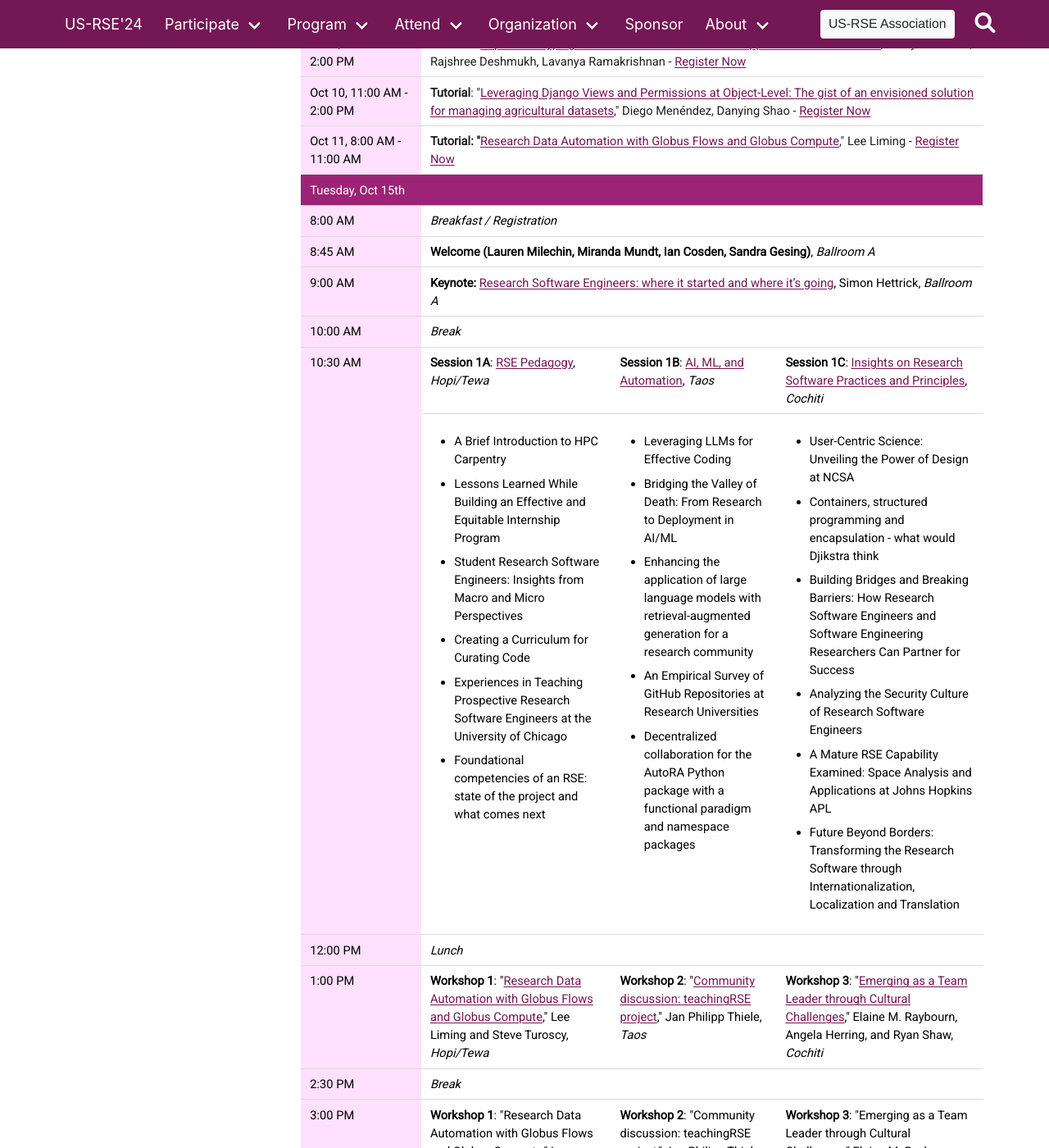
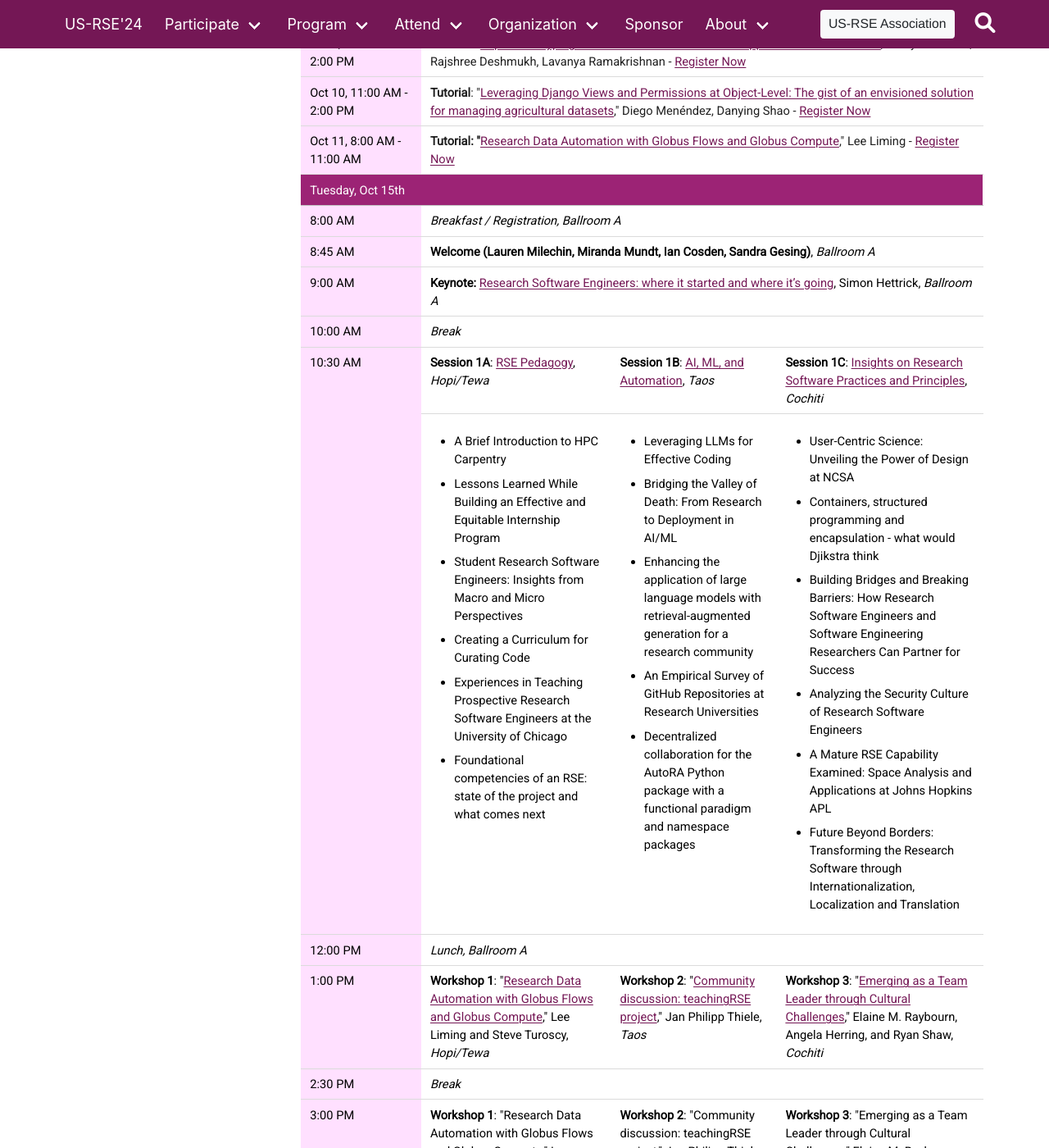
Before and after one commit to USRSE/usrse24, a Jekyll site: the page built from pages/program/program.md, in a window 1280 px wide and 1400 px high, scrolled down 656 px. Shown: the whole window at 82% size. Built offline with Jekyll 4.4.1, drawn with Linux system fonts in a browser that asks for light colours; a style sheet for code colours, icons or effects is not loaded; some of the changed text lies outside the part shown.

Commit message:
Add meal locations to program

```diff
--- a/pages/program/program.md
+++ b/pages/program/program.md
@@ -1254,7 +1254,7 @@ tags will be replaced.-->
   <td height=26 class=xl696507 width=108 style='height:19.5pt;width:81pt'>8:00
   AM</td>
   <td colspan=6 class=xl906507 width=944 style='border-right:.5pt solid white;
-  width:709pt'>Breakfast / Registration</td>
+  width:709pt'>Breakfast / Registration, Ballroom A</td>
  </tr>
  <tr height=27 style='mso-height-source:userset;height:20.0pt'>
   <td height=27 class=xl726507 width=108 style='height:20.0pt;border-top:none;
@@ -1338,7 +1338,7 @@ tags will be replaced.-->
   <td height=27 class=xl746507 width=108 style='height:20.0pt;width:81pt'>12:00
   PM</td>
   <td colspan=6 class=xl906507 width=944 style='border-right:.5pt solid white;
-  width:709pt'>Lunch</td>
+  width:709pt'>Lunch, Ballroom A</td>
  </tr>
  <tr height=67 style='mso-height-source:userset;height:50.0pt'>
   <td height=67 class=xl756507 width=108 style='height:50.0pt;width:81pt'>1:00
@@ -1402,7 +1402,7 @@ tags will be replaced.-->
   <td height=27 class=xl696507 width=108 style='height:20.0pt;width:81pt'>8:00
   AM</td>
   <td colspan=6 class=xl906507 width=944 style='border-right:.5pt solid white;
-  width:709pt'>Breakfast</td>
+  width:709pt'>Breakfast, Ballroom A</td>
  </tr>
  <tr height=27 style='mso-height-source:userset;height:20.0pt'>
   <td height=27 class=xl686507 width=108 style='height:20.0pt;width:81pt'>9:00
@@ -1435,7 +1435,7 @@ tags will be replaced.-->
   <td height=27 class=xl726507 width=108 style='height:20.0pt;width:81pt'>12:00
   PM</td>
   <td colspan=6 class=xl906507 width=944 style='border-right:.5pt solid white;
-  width:709pt'>Lunch, <a href="{{ site.baseurl }}/program/student-program/#mentor-lunch">Mentor/Mentee Lunch</a>, followed by <a href="{{ site.baseurl }}/program/student-program/#carc-visit">student visit to CARC</a></td>
+  width:709pt'>Lunch, Ballroom A, <a href="{{ site.baseurl }}/program/student-program/#mentor-lunch">Mentor/Mentee Lunch</a>, followed by <a href="{{ site.baseurl }}/program/student-program/#carc-visit">student visit to CARC</a></td>
  </tr>
  <tr height=44 style='mso-height-source:userset;height:33.0pt'>
   <td rowspan=2 height=254 class=xl736507 width=108 style='height:190.5pt;
@@ -1536,7 +1536,7 @@ tags will be replaced.-->
   <td height=27 class=xl686507 width=108 style='height:20.0pt;width:81pt'>8:00
   AM</td>
   <td colspan=6 class=xl906507 width=944 style='border-right:.5pt solid white;
-  width:709pt'>Breakfast</td>
+  width:709pt'>Breakfast, Ballroom A</td>
  </tr>
  <tr height=27 style='mso-height-source:userset;height:20.0pt'>
   <td height=27 class=xl746507 width=108 style='height:20.0pt;width:81pt'>9:00
@@ -1584,7 +1584,7 @@ tags will be replaced.-->
   <td height=27 class=xl686507 width=108 style='height:20.0pt;width:81pt'>12:00
   PM</td>
   <td colspan=6 class=xl906507 width=944 style='border-right:.5pt solid white;
-  width:709pt'>Lunch</td>
+  width:709pt'>Lunch, Ballroom A</td>
  </tr>
  <tr height=24 style='mso-height-source:userset;height:18.0pt'>
   <td rowspan=2 height=152 class=xl736507 width=108 style='height:114.0pt;
```
